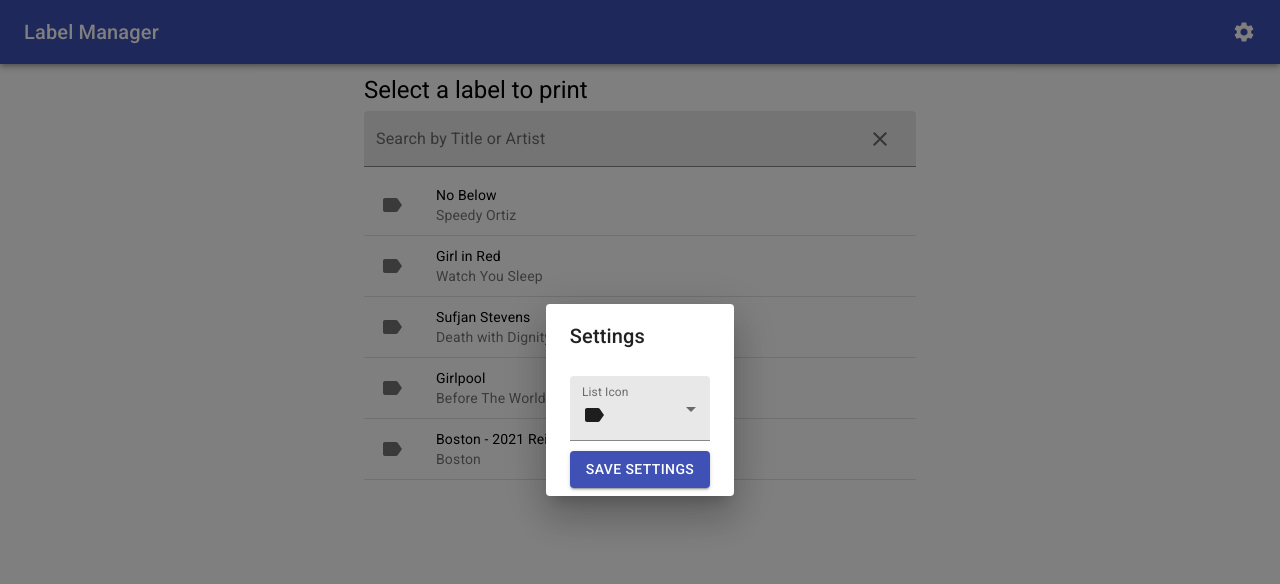
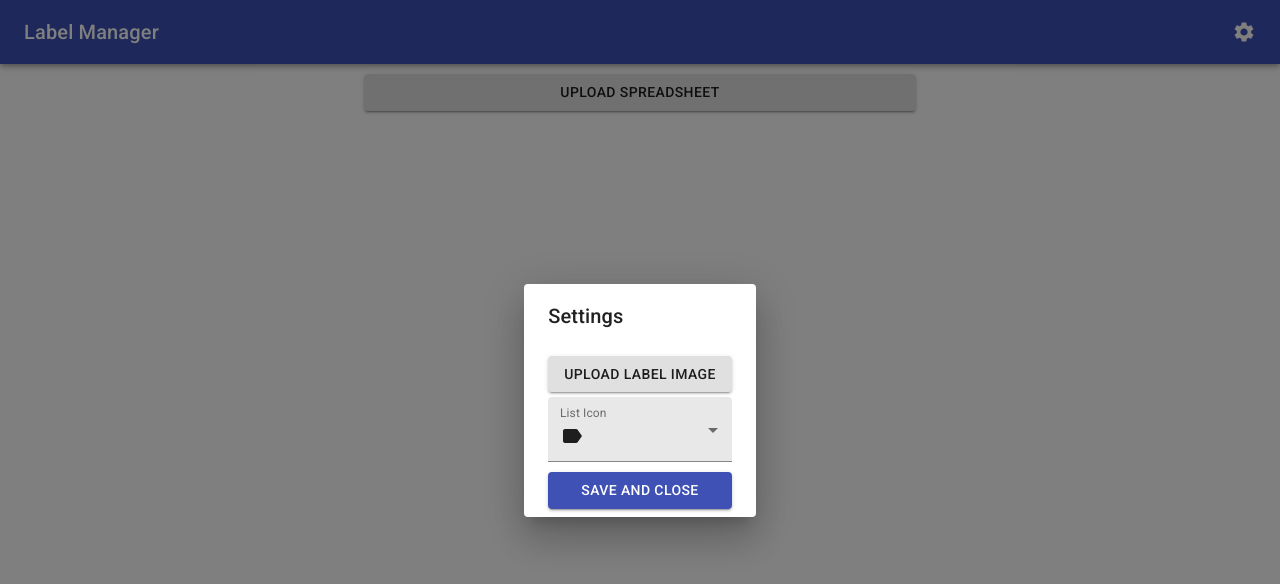
Before and after one commit to GRarer/lp, a React (Create React App) app: page / in a window 1280 px wide. Both pictures are taken after a click on the button "settings". Shown: the top 584 px of the page. Built offline with nearby package versions, Linux system fonts and the light colour scheme.

Commit message:
implement custom images

```diff
--- a/src/index.tsx
+++ b/src/index.tsx
@@ -21,7 +21,7 @@ ReactDOM.render(
     <link rel="stylesheet" href="https://fonts.googleapis.com/icon?family=Material+Icons" />
     {
       itemFromUrl
-        ? <Label item={itemFromUrl} /> // display label page instead of app if an item was specified in url params
+        ? <Label item={itemFromUrl} imageUrl={initialSettings.imageDataUrl}/> // display label page instead of app if an item was specified in url params
         : <App defaultSettings={initialSettings}/>
     }
   </React.StrictMode>,
--- a/src/service/customization.ts
+++ b/src/service/customization.ts
@@ -3,12 +3,14 @@ export const listIconOptionValues: ListIconOption[] = ["album",  "attachment",
 
 export type Settings = {
     listIcon: ListIconOption;
+    imageDataUrl?: string;
 }
 
 export const defaultSettings: Settings = {
     listIcon: "label"
 }
 
+// TODO use augustus or something to simplify settings format validation
 export function isSettings(x: unknown): x is Settings {
     if (typeof x !== "object" || x == null) {
         return false;
@@ -17,5 +19,9 @@ export function isSettings(x: unknown): x is Settings {
     if (typeof obj.listIcon !== "string" || !(listIconOptionValues as string[]).includes(obj.listIcon)) {
         return false;
     }
+    if(obj.imageDataUrl !== undefined && typeof obj.imageDataUrl !== "string") {
+        return false;
+    }
+
     return true;
 }
--- a/src/service/persistence.ts
+++ b/src/service/persistence.ts
@@ -3,6 +3,7 @@ import { isSettings, Settings } from "./customization";
 const settingsLSKey = "customization_settings";
 
 export function loadStoredSettings(): Settings | undefined {
+    const startTime = new Date().getTime();
     const saved = window.localStorage.getItem(settingsLSKey);
     if (!saved) {
         return undefined;
@@ -11,6 +12,8 @@ export function loadStoredSettings(): Settings | undefined {
         // TODO better format validation
         const result: unknown = JSON.parse(saved);
         if (isSettings(result)) {
+            console.log("loaded settings after time: ", new Date().getTime() - startTime);
+            console.log(result);
             return result;
         } else {
             return undefined;
@@ -22,5 +25,28 @@ export function loadStoredSettings(): Settings | undefined {
 }
 
 export function saveStoredSettings(settings: Settings): void {
+    const startTime = new Date().getTime();
     window.localStorage.setItem(settingsLSKey, JSON.stringify(settings));
+    console.log("saved settings after time: ", new Date().getTime() - startTime);
 }
+
+export function fileToDataUrl(file: File): Promise<string> {
+    return new Promise<string>((resolve, reject) => {
+        const reader = new FileReader();
+
+        reader.addEventListener("load", () => {
+            const result = reader.result;
+            if (typeof result === "string") {
+                resolve(result);
+            } else {
+                reject(new Error("file reader did not have expected result type"));
+            }
+        });
+
+        reader.addEventListener("error", () => {
+            reject(reader.error ?? new Error("unknown file reader error"));
+        })
+
+        reader.readAsDataURL(file);
+    })
+}
--- a/src/ui/App.tsx
+++ b/src/ui/App.tsx
@@ -7,6 +7,7 @@ import { Selector } from './Selector';
 import { openItemInNewTab } from '../service/url';
 import { defaultSettings, Settings } from '../service/customization';
 import { loadStoredSettings, saveStoredSettings } from '../service/persistence';
+import { readSpreadsheet } from '../service/parse';
 
 // TODO remove fake data
 const fakeData: RecordLabel[] = [
@@ -78,9 +79,9 @@ export default class App extends React.Component<AppProps, AppState> {
     this.state = {
       settings: props.defaultSettings,
       showSettingsDialog: false,
-      // step: { step: "upload" }
+      step: { step: "upload" }
       // TODO remove fake data
-      step: {step: "select", items: fakeData}
+      //step: {step: "select", items: fakeData}
     };
   }
 
@@ -89,23 +90,36 @@ export default class App extends React.Component<AppProps, AppState> {
     saveStoredSettings(settings);
   }
 
-  private handleUpload(items: RecordLabel[]): void {
-    this.setState({
-      step: { step: "select", items }
-    });
+  private handleUpload(file: File): void {
+    file.arrayBuffer().then((buffer) => {
+      this.setState({
+        step: { step: "select", items: readSpreadsheet(buffer)}
+      });
+    }).catch(err => {
+      // TODO better error handling
+      console.error(err);
+    })
+
   }
 
   render(): JSX.Element {
     const currentStep = this.state.step;
     const currentStepControl = currentStep.step === "upload"
-      ? <Uploader onUpload={this.handleUpload}/>
+      ? <Uploader
+        onUpload={this.handleUpload}
+        accept="application/vnd.openxmlformats-officedocument.spreadsheetml.sheet"
+        text="Upload Spreadsheet"
+        />
       : <Selector items={currentStep.items} onSelect={openItemInNewTab} listIcon={this.state.settings.listIcon}/>
 
     return (
       <div>
         <MenuBar settings = {this.state.settings} onSaveSettings={this.updateSettings}/>
         <Container maxWidth="sm">
-          {currentStepControl}
+          <div style={{marginTop: "10px"}}>
+            {currentStepControl}
+          </div>
+
         </Container>
       </div>
     );
--- a/src/ui/Menu.tsx
+++ b/src/ui/Menu.tsx
@@ -6,6 +6,8 @@ import InputLabel from '@material-ui/core/InputLabel';
 import MenuItem from '@material-ui/core/MenuItem';
 import Select from '@material-ui/core/Select';
 import { CustomListIcon } from './CustomListIcon';
+import Uploader from './Uploader';
+import { fileToDataUrl } from '../service/persistence';
 
 
 type MenuProps = {
@@ -21,20 +23,14 @@ export class MenuBar extends React.Component<MenuProps, MenuBarState> {
   constructor(props: Readonly<MenuProps>) {
     super(props);
 
-    this.closeSettings = this.closeSettings.bind(this);
-
     this.state = {
       showSettings: false
     }
   }
 
-  closeSettings(): void {
-
-  }
-
   render(): JSX.Element {
       return (
-        <Fragment>
+        <>
           <AppBar position="static">
             <Toolbar>
               <Typography variant="h6" style={{flexGrow: 1}}>
@@ -58,7 +54,7 @@ export class MenuBar extends React.Component<MenuProps, MenuBarState> {
               />
             </DialogContent>
           </Dialog>
-        </Fragment>
+        </>
     );
   }
 
@@ -75,6 +71,8 @@ class SettingsEditor extends React.Component<SettingsEditorProps, Settings> {
       super(props);
 
       this.changeListIcon = this.changeListIcon.bind(this);
+      this.handleImageUpload = this.handleImageUpload.bind(this);
+      this.removeImage = this.removeImage.bind(this);
 
       this.state = props.prevSettings;
   }
@@ -83,9 +81,47 @@ class SettingsEditor extends React.Component<SettingsEditorProps, Settings> {
     this.setState({listIcon: value});
   }
 
+  private handleImageUpload(file: File): void {
+    fileToDataUrl(file).then(url => {
+      this.setState({imageDataUrl: url});
+      console.log(this.state);
+    }).catch(err => {
+      // TODO better error handling
+      console.error(err);
+    })
+  }
+
+  private removeImage(): void {
+    this.setState({imageDataUrl: undefined});
+  }
+
   render(): JSX.Element {
     return (
       <div>
+        <div style={{marginBottom: "5px"}}>
+          {
+
+            this.state.imageDataUrl
+              ?
+              <>
+                <Typography variant="h6">Custom Image</Typography>
+                <img src={this.state.imageDataUrl} style={{maxWidth: "2in", maxHeight: "2in"}}/>
+                <Button
+                  color="secondary"
+                  onClick={this.removeImage}
+                  style={{display: "block"}}
+                >
+                    Remove Custom Image
+                </Button>
+              </>
+              :
+              <Uploader
+                  onUpload={this.handleImageUpload}
+                  text="Upload Label Image"
+                  accept="image/*"
+              />
+          }
+        </div>
         <FormControl variant="filled" style={{width:"100%"}}>
           <InputLabel id="icon-select-label">List Icon</InputLabel>
           <Select
@@ -101,9 +137,9 @@ class SettingsEditor extends React.Component<SettingsEditorProps, Settings> {
         <div style={{marginTop:"10px"}}>
           <Button
             variant="contained" color="primary" style={{width:"100%"}}
-            onClick={()=>{this.props.onSave(this.state)}}
+            onClick={()=>{this.props.onSave(this.state);}}
           >
-            Save Settings
+            Save and Close
           </Button>
         </div>
       </div>
--- a/src/ui/Selector.tsx
+++ b/src/ui/Selector.tsx
@@ -63,7 +63,7 @@ export class Selector extends React.Component<SelectorProps, SelectorState> {
 
         return (
             <div>
-                <Typography variant="h5" style={{marginTop:"10px", marginBottom:"5px"}}>
+                <Typography variant="h5" style={{marginBottom:"5px"}}>
                     Select a label to print
                 </Typography>
                 <FormControl fullWidth variant="filled">
--- a/src/ui/Uploader.tsx
+++ b/src/ui/Uploader.tsx
@@ -2,54 +2,62 @@ import React from "react";
 import { Button } from '@material-ui/core';
 import { readSpreadsheet } from "../service/parse";
 import { RecordLabel } from "../service/model";
+import { v4 as generateUUID } from 'uuid';
 
 type UploaderProps = {
-  onUpload: (items: RecordLabel[]) => void
+  onUpload: (file: File) => void,
+  text: string,
+  accept: string,
 }
 
-export default class Uploader extends React.Component<UploaderProps> {
+type UploaderState = {
+  uniqueInputId: string
+}
+
+export default class Uploader extends React.Component<UploaderProps, UploaderState> {
   fileInput: React.RefObject<HTMLInputElement>;
 
   constructor(props: Readonly<UploaderProps>) {
     super(props);
     this.fileInput = React.createRef();
+
+    // we need an id to match labels with input buttons, and it must be unique to each uploader instance
+    this.state = {uniqueInputId: `file-input-${generateUUID()}`}
   }
   handleSubmit() {
-    const file = this.fileInput.current?.files?.[0];
-    console.log(file);
+    const currentInput = this.fileInput.current;
+    if (currentInput === null) {
+      alert("file not found!"); // TODO in-app modal instead of alert
+      return;
+    }
+    const file = currentInput.files?.[0];
     if (!file) {
       alert("file not found!"); // TODO in-app modal instead of alert
       return;
     }
-    file.arrayBuffer().then((buffer) => {
-      const records = readSpreadsheet(buffer);
-      this.props.onUpload(records);
-    }).catch((err) => {
-      // TODO better error handing;
-      console.error(err);
-    })
+    currentInput.value="";
+    this.props.onUpload(file);
   }
 
   render() {
     return (
-      <div>
+      <>
         <input
-          accept="application/vnd.openxmlformats-officedocument.spreadsheetml.sheet"
+          accept={this.props.accept}
           style={{ display: 'none' }}
-          id="raised-button-file"
+          id={this.state.uniqueInputId}
           type="file"
           ref={this.fileInput}
           onInput={()=>{this.handleSubmit()}}
         />
-        <label htmlFor="raised-button-file">
-          <Button
+        <label htmlFor={this.state.uniqueInputId}>
+          <Button style={{width: "100%"}}
             variant="contained" component="span"
-            style={{width: "100%", marginTop: "10px"}}
           >
-            Upload Spreadsheet
+            {this.props.text}
           </Button>
         </label>
-      </div>
+      </>
       );
     }
   }
--- a/src/ui/label/Label.tsx
+++ b/src/ui/label/Label.tsx
@@ -28,9 +28,14 @@ function hasValue(row: {name: string, value: string | undefined}): row is {name:
   return !!(row.value?.trim());
 }
 
-export class Label extends React.Component<{item: RecordLabel}> {
+export class Label extends React.Component<{item: RecordLabel, imageUrl?: string}> {
 
   render(): JSX.Element {
+
+    const image = this.props.imageUrl
+      ? <img src={this.props.imageUrl} style={{maxWidth: "2.5in"}}/>
+      : undefined;
+
     const item = this.props.item;
     const data: {name: string, value: string}[] = [
       {name: "Title", value: item.title},
@@ -47,11 +52,15 @@ export class Label extends React.Component<{item: RecordLabel}> {
     ].filter(hasValue);
 
     return (
-       <Table className="label" size="small">
-        <TableBody>
-          {data.map(x => labelRow(x))}
-        </TableBody>
-       </Table>
+
+       <div className="label" >
+         {image}
+         <Table size="small">
+          <TableBody>
+            {data.map(x => labelRow(x))}
+          </TableBody>
+        </Table>
+       </div>
     )
   }
 }
```
